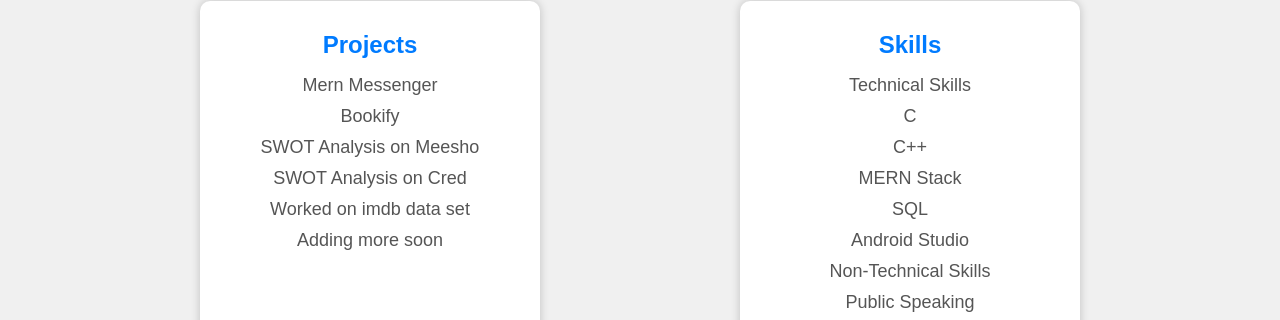
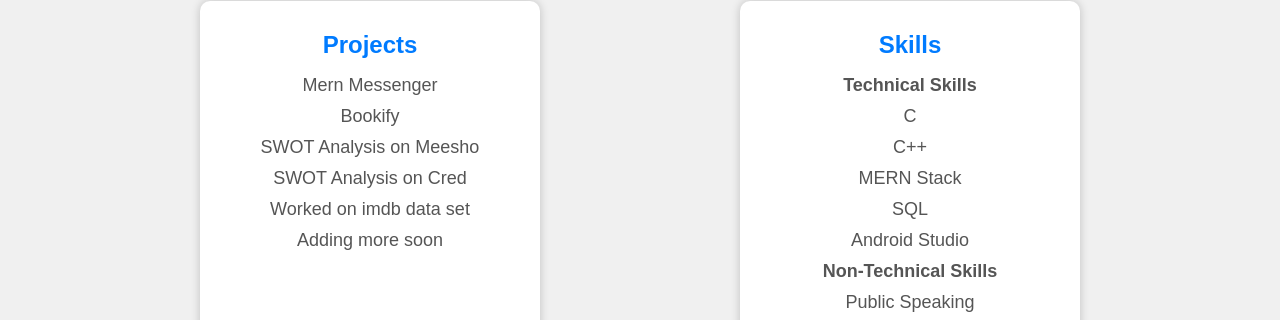
Before and after one commit to concentrickiddo/MY_PORTFOLIO, a plain HTML site: page index.html in a window 1280 px wide. Shown: the part 764-1084 px from the top of the page. Drawn offline with Linux system fonts and the light colour scheme.

Commit message:
Update index.html

```diff
--- a/index.html
+++ b/index.html
@@ -155,13 +155,13 @@
         <div class="contact-box">
             <h3>Skills</h3>
             <ul>
-                <li class="skills-heading">Technical Skills</li>
+                <li class="skills-heading"><b>Technical Skills</b></li>
                 <li>C</li>
                 <li>C++</li>
                 <li>MERN Stack</li>
                 <li>SQL</li>
                 <li>Android Studio</li>
-                <li class="skills-heading">Non-Technical Skills</li>
+                <li class="skills-heading"><b>Non-Technical Skills</b></li>
                 <li>Public Speaking</li>
                 <li>Business Analysis</li>
                 <li>Sports</li>
```
